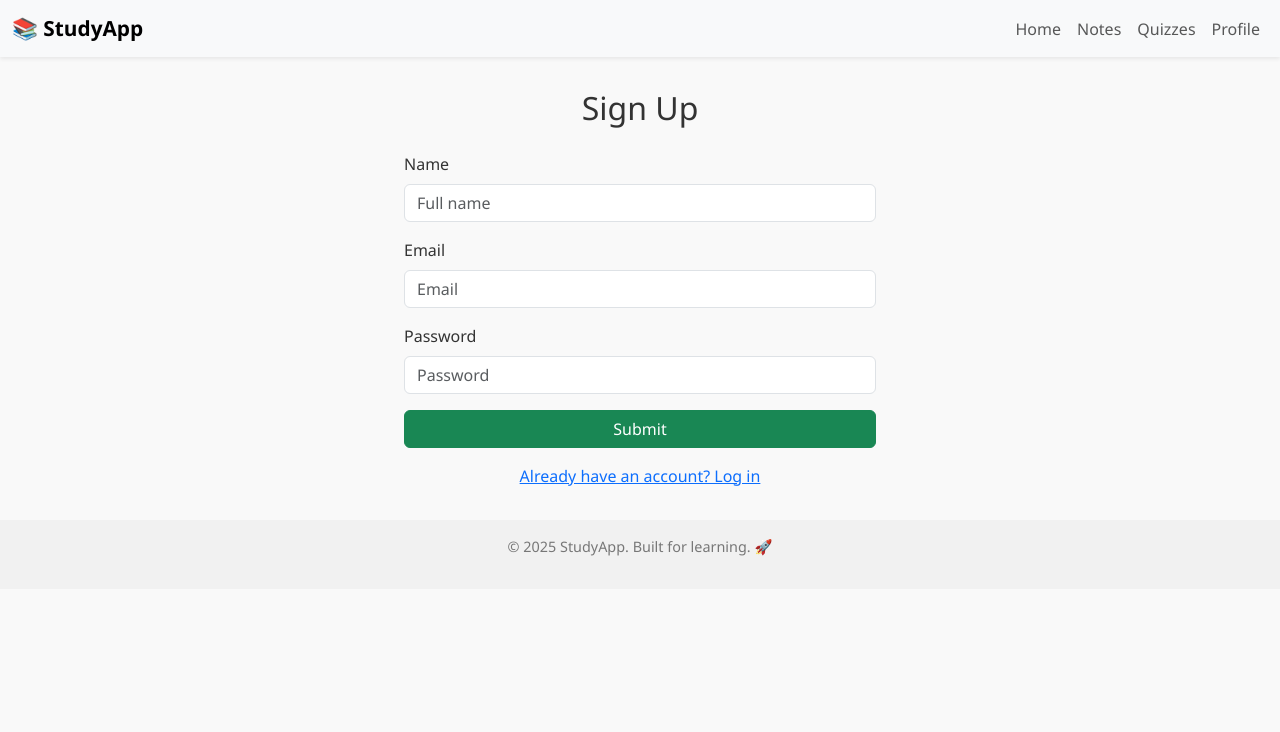
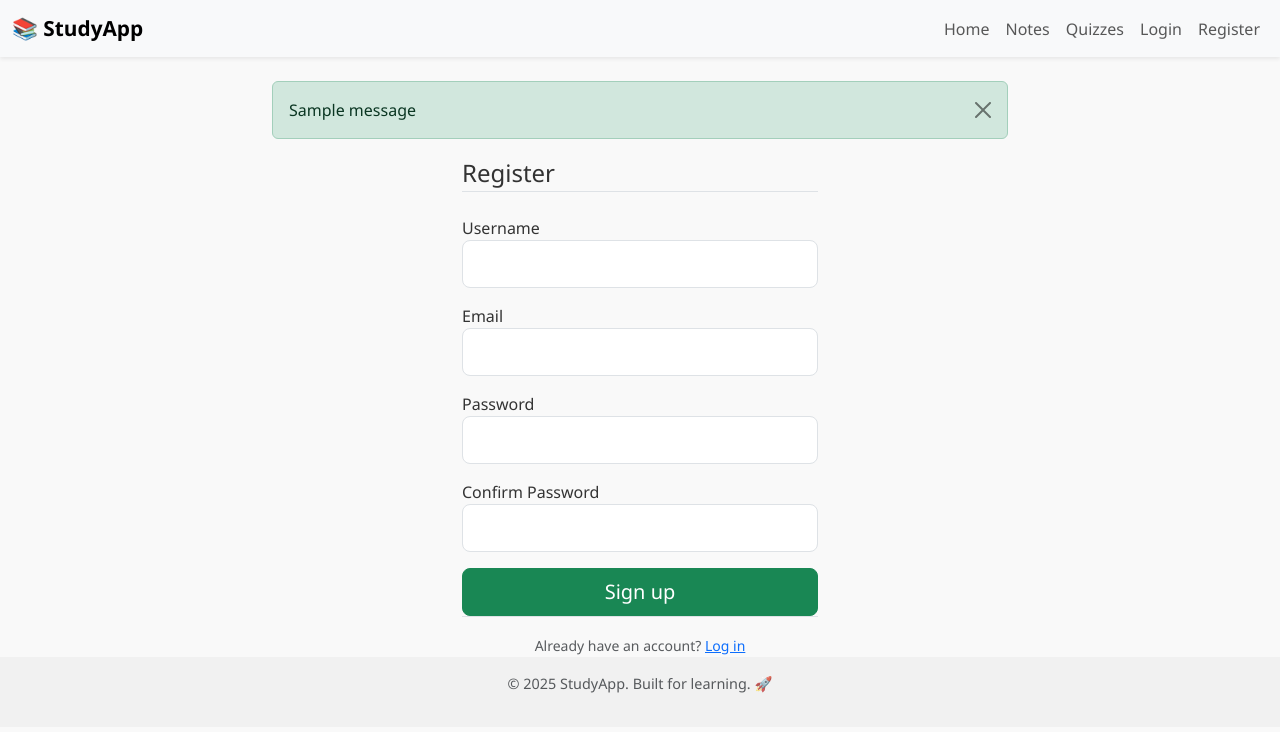
Before and after one commit to peejaykoy12345/Scholarly, a Flask app: template Scholarly/templates/register.html in a window 1280 px wide. Shown: the top 732 px of the page. Run offline with Flask 3, Linux system fonts and the light colour scheme; the template is opened without the code that fills it: values that come from a table or form of the project are taken from there, others are empty; tables that the repository leaves empty hold one stand-in row (values such as "Sample post"); one stand-in notice (Sample message) is shown; form fields are guessed from the names that the template uses; some libraries are stand-ins or nearby versions.

Commit message:
Added backend to the login and register html

```diff
--- a/Scholarly/templates/layout.html
+++ b/Scholarly/templates/layout.html
@@ -26,25 +26,46 @@
         </button>
         <div class="collapse navbar-collapse" id="navbarNav">
           <ul class="navbar-nav ms-auto">
-            <li class="nav-item"><a class="nav-link" href="/">Home</a></li>
-            <li class="nav-item"><a class="nav-link" href="/notes">Notes</a></li>
-            <li class="nav-item"><a class="nav-link" href="/quizzes">Quizzes</a></li>
-            <li class="nav-item"><a class="nav-link" href="/profile">Profile</a></li>
+            <li class="nav-item"><a class="nav-link" href="{{ url_for('home') }}">Home</a></li>
+            <li class="nav-item"><a class="nav-link" href="#}">Notes</a></li>
+            <li class="nav-item"><a class="nav-link" href="#">Quizzes</a></li>
+
+            {% if current_user.is_authenticated %}
+              <li class="nav-item"><a class="nav-link" href="#">Profile</a></li>
+              <li class="nav-item">
+                <a class="btn btn-outline-danger btn-sm ms-2" href="{{ url_for('logout') }}">Logout</a>
+              </li>
+            {% else %}
+              <li class="nav-item"><a class="nav-link" href="{{ url_for('login') }}">Login</a></li>
+              <li class="nav-item"><a class="nav-link" href="{{ url_for('register') }}">Register</a></li>
+            {% endif %}
           </ul>
         </div>
       </div>
     </nav>
 
-    <main class="content-wrapper">
-      {% block content %}{% endblock %}
+    <main role="main" class="container mt-4">
+      <div class="row">
+        <div class="col-md-8 mx-auto">
+          {% with messages = get_flashed_messages(with_categories=true) %}
+            {% if messages %}
+              {% for category, message in messages %}
+                <div class="alert alert-{{ category }} alert-dismissible fade show" role="alert">
+                  {{ message }}
+                  <button type="button" class="btn-close" data-bs-dismiss="alert" aria-label="Close"></button>
+                </div>
+              {% endfor %}
+            {% endif %}
+          {% endwith %}
+          {% block content %}{% endblock content %}
+        </div>
+      </div>
     </main>
 
-    <footer class="footer mt-auto">
+    <footer class="footer mt-auto text-center py-3 text-muted">
       <p>© 2025 StudyApp. Built for learning. 🚀</p>
     </footer>
 
-    <script
-      src="https://cdn.jsdelivr.net/npm/bootstrap@5.3.3/dist/js/bootstrap.bundle.min.js"
-    ></script>
+    <script src="https://cdn.jsdelivr.net/npm/bootstrap@5.3.3/dist/js/bootstrap.bundle.min.js"></script>
   </body>
 </html>
--- a/Scholarly/templates/register.html
+++ b/Scholarly/templates/register.html
@@ -1,28 +1,78 @@
 {% extends "layout.html" %}
-{% block title %}Sign Up - Study App{% endblock %}
+{% block title %}Register - Study App{% endblock %}
 {% block content %}
 <div class="row justify-content-center">
   <div class="col-md-6">
-    <h2 class="mb-4 text-center">Sign Up</h2>
-    <form method="POST">
+    <form method="POST" action="">
       {{ form.hidden_tag() }}
-      <div class="mb-3">
-        {{ form.name.label(class="form-label") }}
-        {{ form.name(class="form-control", placeholder="Full name") }}
+      <fieldset class="form-group">
+        <legend class="border-bottom mb-4">Register</legend>
+
+        <div class="form-group mb-3">
+          {{ form.username.label(class="form-control-label") }}
+          {% if form.username.errors %}
+            {{ form.username(class="form-control form-control-lg is-invalid") }}
+            <div class="invalid-feedback">
+              {% for error in form.username.errors %}
+                <span>{{ error }}</span>
+              {% endfor %}
+            </div>
+          {% else %}
+            {{ form.username(class="form-control form-control-lg") }}
+          {% endif %}
+        </div>
+
+        <div class="form-group mb-3">
+          {{ form.email.label(class="form-control-label") }}
+          {% if form.email.errors %}
+            {{ form.email(class="form-control form-control-lg is-invalid") }}
+            <div class="invalid-feedback">
+              {% for error in form.email.errors %}
+                <span>{{ error }}</span>
+              {% endfor %}
+            </div>
+          {% else %}
+            {{ form.email(class="form-control form-control-lg") }}
+          {% endif %}
+        </div>
+
+        <div class="form-group mb-3">
+          {{ form.password.label(class="form-control-label") }}
+          {% if form.password.errors %}
+            {{ form.password(class="form-control form-control-lg is-invalid") }}
+            <div class="invalid-feedback">
+              {% for error in form.password.errors %}
+                <span>{{ error }}</span>
+              {% endfor %}
+            </div>
+          {% else %}
+            {{ form.password(class="form-control form-control-lg") }}
+          {% endif %}
+        </div>
+
+        <div class="form-group mb-3">
+          {{ form.confirm_password.label(class="form-control-label") }}
+          {% if form.confirm_password.errors %}
+            {{ form.confirm_password(class="form-control form-control-lg is-invalid") }}
+            <div class="invalid-feedback">
+              {% for error in form.confirm_password.errors %}
+                <span>{{ error }}</span>
+              {% endfor %}
+            </div>
+          {% else %}
+            {{ form.confirm_password(class="form-control form-control-lg") }}
+          {% endif %}
+        </div>
+      </fieldset>
+
+      <div class="form-group d-grid">
+        {{ form.submit(class="btn btn-success btn-lg") }}
       </div>
-      <div class="mb-3">
-        {{ form.email.label(class="form-label") }}
-        {{ form.email(class="form-control", placeholder="Email") }}
-      </div>
-      <div class="mb-3">
-        {{ form.password.label(class="form-label") }}
-        {{ form.password(class="form-control", placeholder="Password") }}
-      </div>
-      <div class="d-grid">
-        {{ form.submit(class="btn btn-success") }}
-      </div>
-      <div class="text-center mt-3">
-        <a href="/login">Already have an account? Log in</a>
+
+      <div class="border-top pt-3 text-center">
+        <small class="text-muted">
+          Already have an account? <a href="{{ url_for('login') }}">Log in</a>
+        </small>
       </div>
     </form>
   </div>
```
Also changed, not shown: Scholarly/routes.py (+40 -1 lines), Scholarly/templates/login.html (+45 -14 lines).
